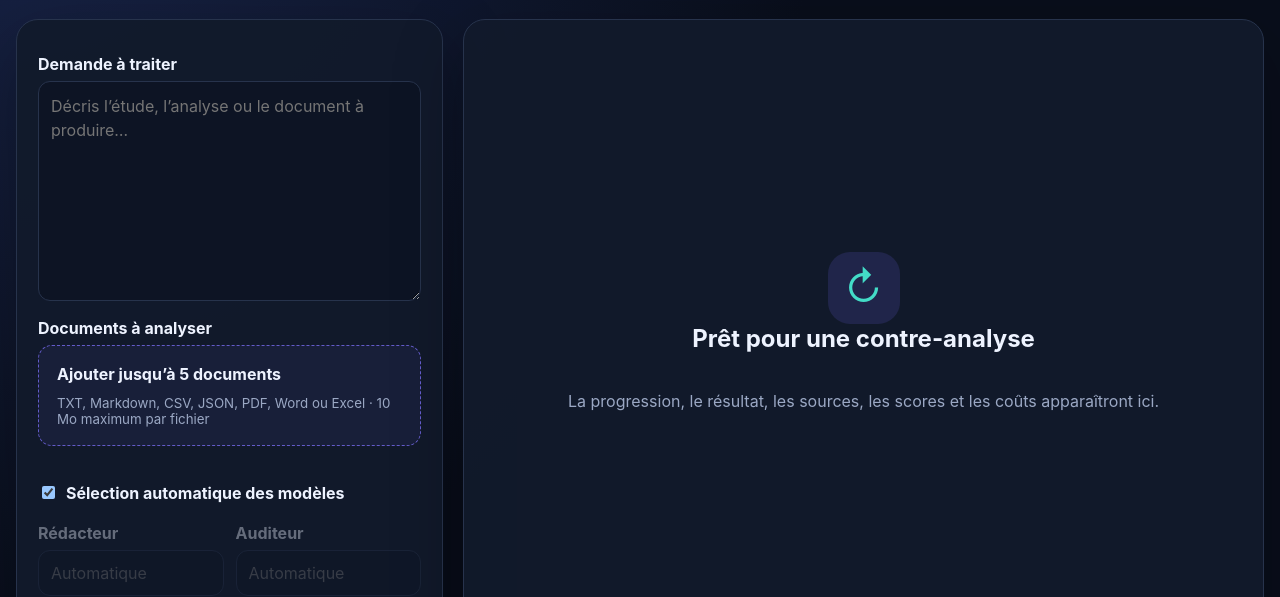
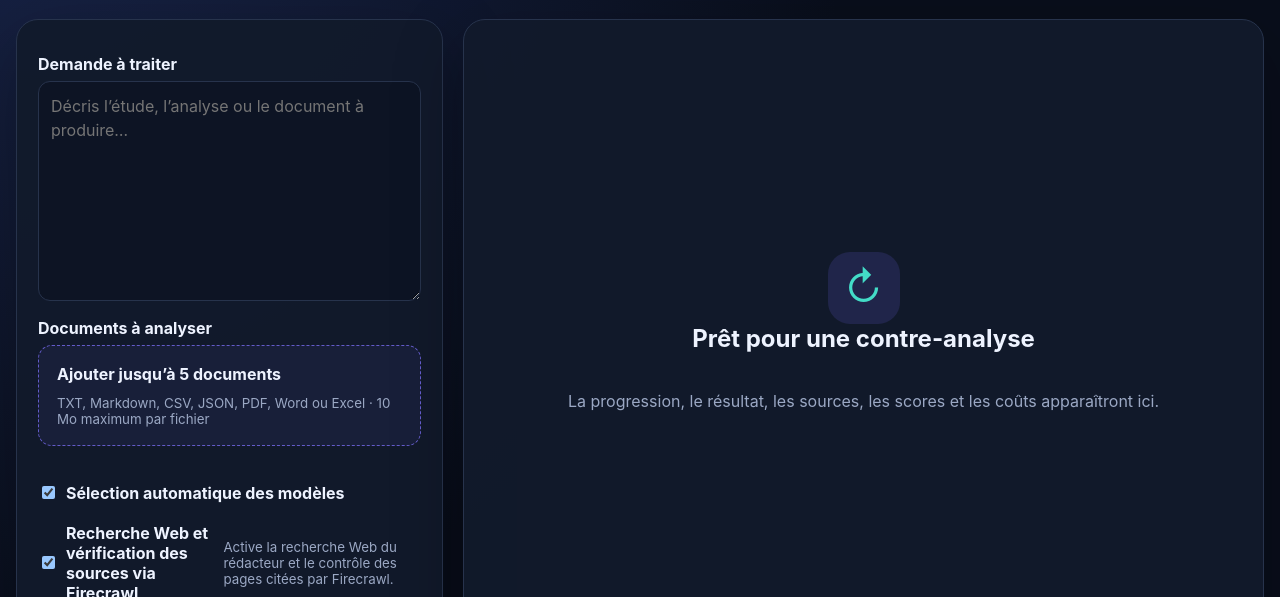
Before and after one commit to newbizai2023-ops/Boucle-Contradictoire, a website: page public/index.html in a window 1280 px wide. Shown: the part 203-800 px from the top of the page. Drawn offline with Linux system fonts and the light colour scheme; no server answers.

Commit message:
Add Firecrawl web search toggle to the interface

```diff
--- a/public/index.html
+++ b/public/index.html
@@ -4,6 +4,7 @@
 <section class="panel form-panel"><form id="reviewForm" enctype="multipart/form-data"><label for="request">Demande à traiter</label><textarea id="request" minlength="20" placeholder="Décris l’étude, l’analyse ou le document à produire…"></textarea>
 <label for="files">Documents à analyser</label><div class="file-drop"><input id="files" name="files" type="file" multiple accept=".txt,.md,.csv,.json,.pdf,.docx,.xlsx"><strong>Ajouter jusqu’à 5 documents</strong><small>TXT, Markdown, CSV, JSON, PDF, Word ou Excel · 10 Mo maximum par fichier</small></div><div id="fileList" class="file-list" aria-live="polite"></div>
 <div class="inline"><label class="switch"><input id="autoModel" type="checkbox" checked> Sélection automatique des modèles</label></div>
+<div class="inline"><label class="switch"><input id="webSearch" type="checkbox" checked> Recherche Web et vérification des sources via Firecrawl</label><small id="webSearchHelp">Active la recherche Web du rédacteur et le contrôle des pages citées par Firecrawl.</small></div>
 <div id="models" class="grid muted-block disabled"><div><label for="writerModel">Rédacteur</label><input id="writerModel" placeholder="Automatique"></div><div><label for="auditorModel">Auditeur</label><input id="auditorModel" placeholder="Automatique"></div><div><label for="arbiterModel">Arbitre</label><input id="arbiterModel" placeholder="Automatique"></div></div>
 <div class="grid"><div><label for="maxCycles">Cycles maximum</label><input id="maxCycles" type="number" min="1" max="5" value="3"></div><div><label for="minScore">Score cible</label><input id="minScore" type="number" min="50" max="100" value="90"></div></div>
 <details id="keyDetails"><summary>Clé OpenRouter de test</summary><label for="apiKey">Clé temporaire</label><input id="apiKey" type="password" autocomplete="off" placeholder="sk-or-v1-…"><small>Non enregistrée. En production, utilise la variable secrète Render.</small></details>
```
